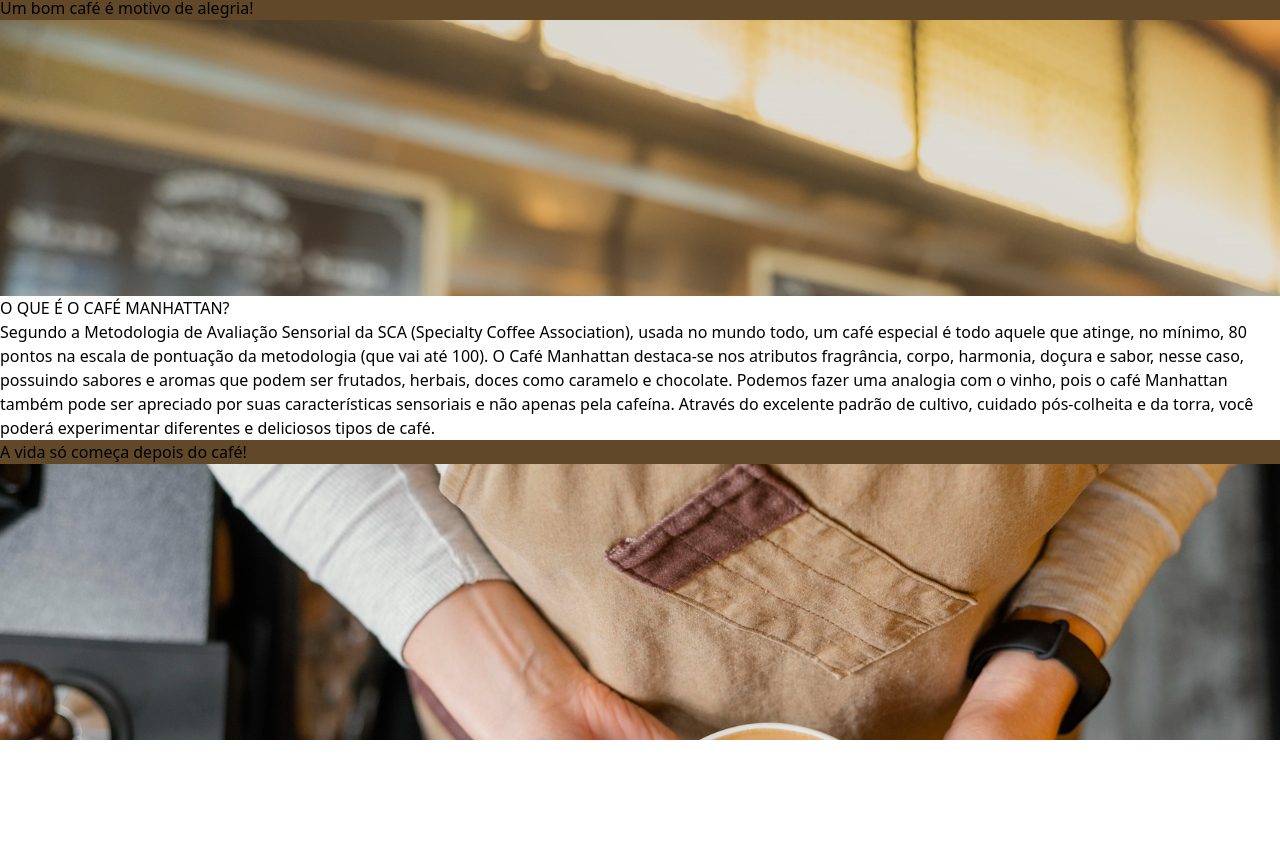
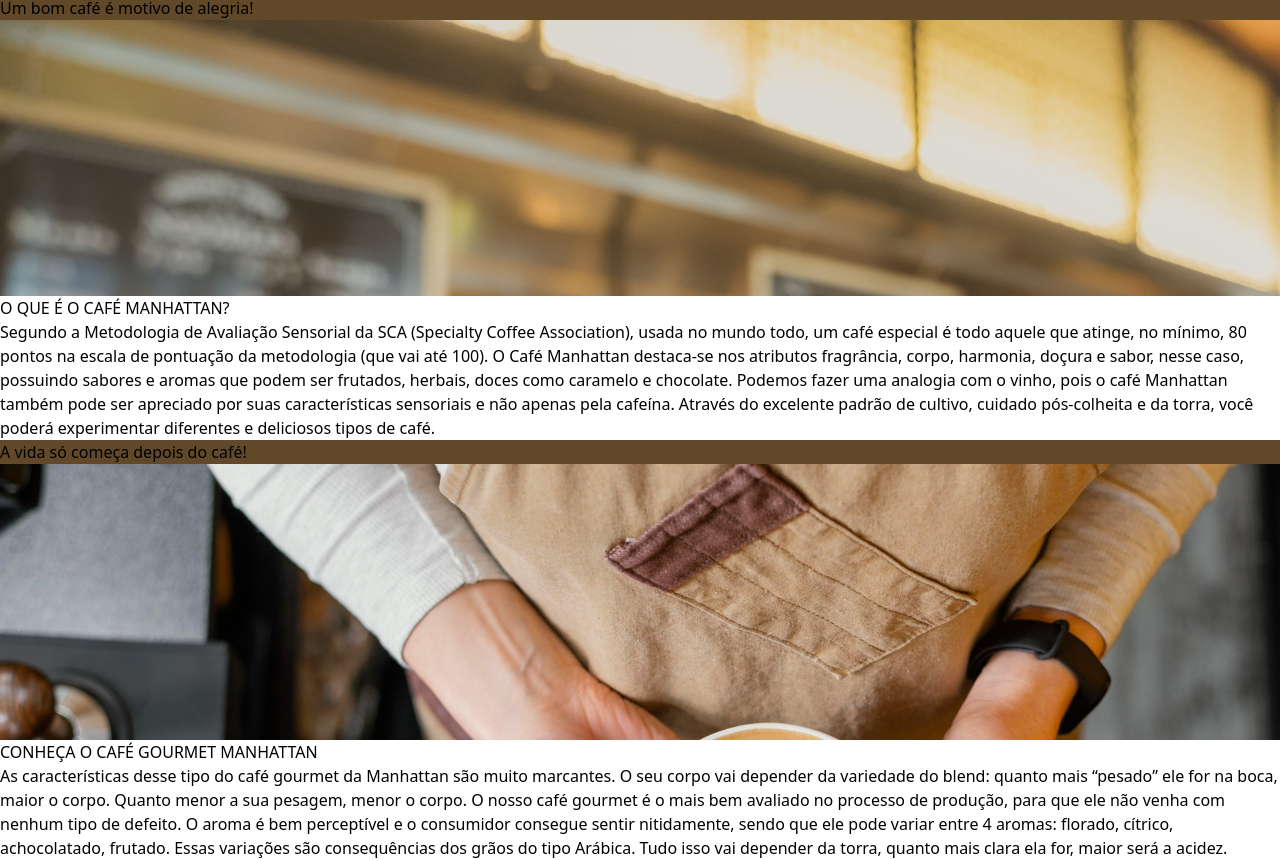
Before and after one commit to Daniel-wews/cafeteria, a React (Vite) app: page / in a window 1280 px wide. Shown: the part 2172-3032 px from the top of the page. Before the commit the page ends 2912 px from the top, so only its background shows below. Built offline with nearby package versions, Linux system fonts and the light colour scheme.

Commit message:
secao sobre concluida

```diff
--- a/src/App.jsx
+++ b/src/App.jsx
@@ -4,6 +4,7 @@
 import Informacao from "./components/informacao/informacao";
 import Informacoes from "./components/informacoes/informacaoes";
 import OQueEOCafe from "./components/OQueEOCafe/OQueEOCafe";
+import Sobre from "./components/sobre/sobre";
 
 export default function App() {
   return (
@@ -14,6 +15,7 @@
       <BomCafe/>
       <Informacoes/>
       <OQueEOCafe/>
+      <Sobre/>
     </>
   )
 }
--- /dev/null
+++ b/src/components/sobre/sobre.tsx
@@ -0,0 +1,20 @@
+// Sobre.js
+
+import React from 'react';
+
+function Sobre() {
+  return (
+    <div className="relative">
+      <div className="container-parallax2 bg-cover bg-fixed  h-96 flex items-center justify-center">
+        <div className="text-black text-3xl italic font-serif text-center p-4 w-11/12 md:w-3/4">
+          <h2 className="text-yellow-500 text-3xl mb-8">CONHEÇA O CAFÉ GOURMET MANHATTAN</h2>
+          <p className="text-base leading-7 ">
+            As características desse tipo do café gourmet da Manhattan são muito marcantes. O seu corpo vai depender da variedade do blend: quanto mais “pesado” ele for na boca, maior o corpo. Quanto menor a sua pesagem, menor o corpo. O nosso café gourmet é o mais bem avaliado no processo de produção, para que ele não venha com nenhum tipo de defeito. O aroma é bem perceptível e o consumidor consegue sentir nitidamente, sendo que ele pode variar entre 4 aromas: florado, cítrico, achocolatado, frutado. Essas variações são consequências dos grãos do tipo Arábica. Tudo isso vai depender da torra, quanto mais clara ela for, maior será a acidez.
+          </p>
+        </div>
+      </div>
+    </div>
+  );
+}
+
+export default Sobre;
```
